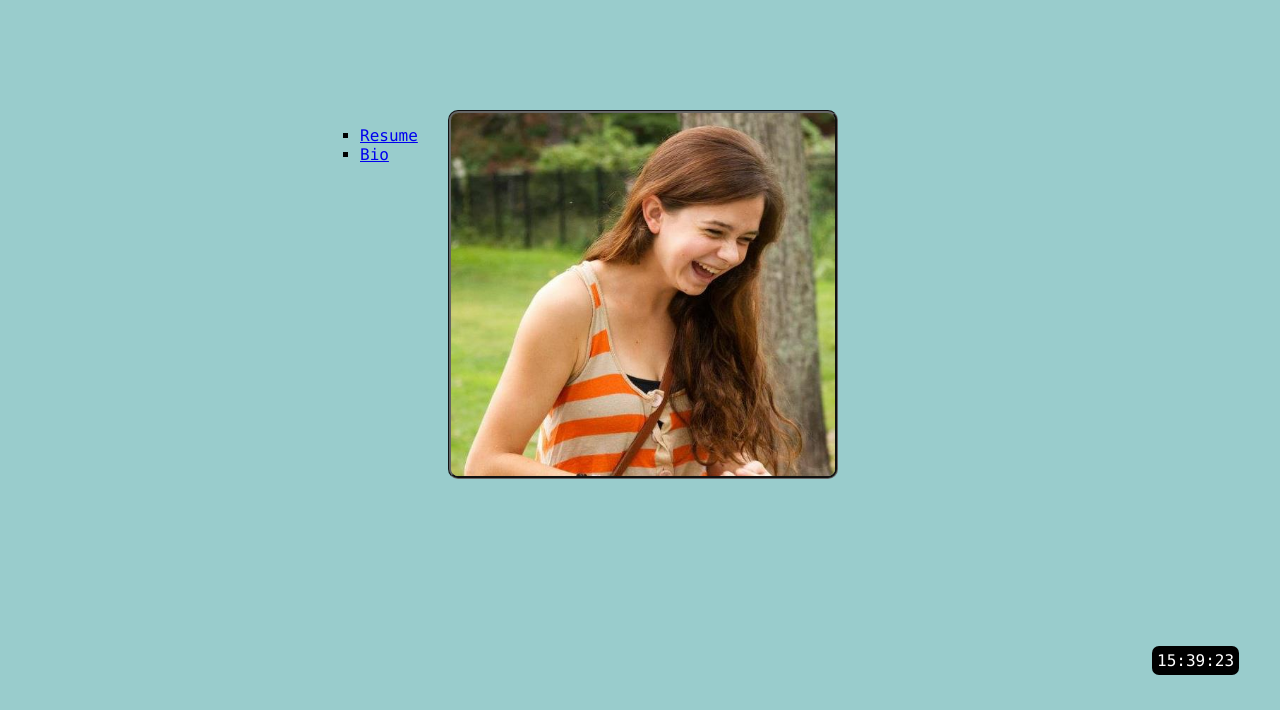
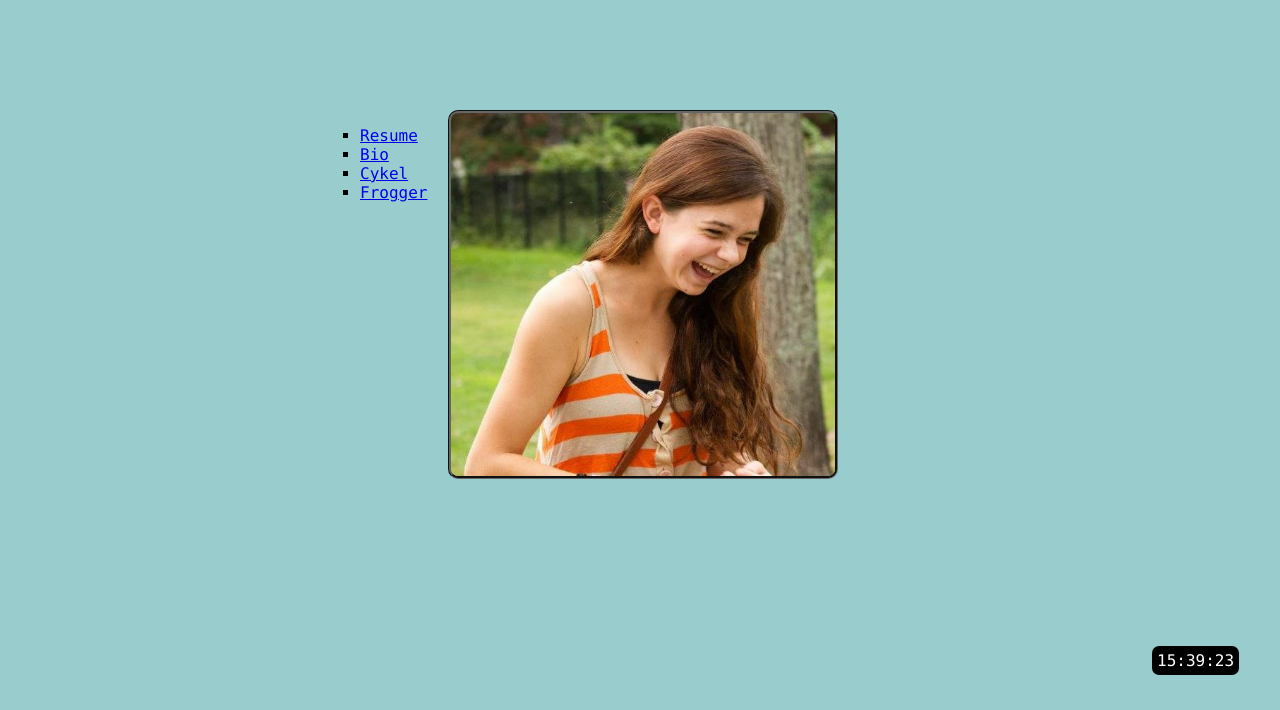
Before and after one commit to kograd01/kograd01.github.com, a plain HTML site: page index.html in a window 1280 px wide. Shown: the part 90-800 px from the top of the page. Drawn offline with Linux system fonts and the light colour scheme.

Commit message:
added links to frogger and cykel

```diff
--- a/index.html
+++ b/index.html
@@ -25,6 +25,8 @@ function updateClock()
 <ul id="links">
 	<li><a href="proj1/resume.html">Resume</a></li>
 	<li><a href="proj1/bio.html">Bio</a></li>
+	<li><a href="http://infinite-waters-4536.herokuapp.com/">Cykel</a></li>
+	<li><a href="frogger/index.html">Frogger</a></li>
 </ul>
 <div id= "clock">
 &nbsp;
```
